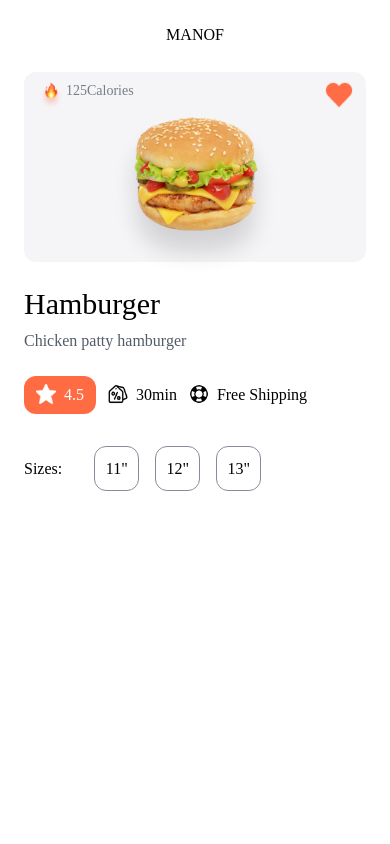
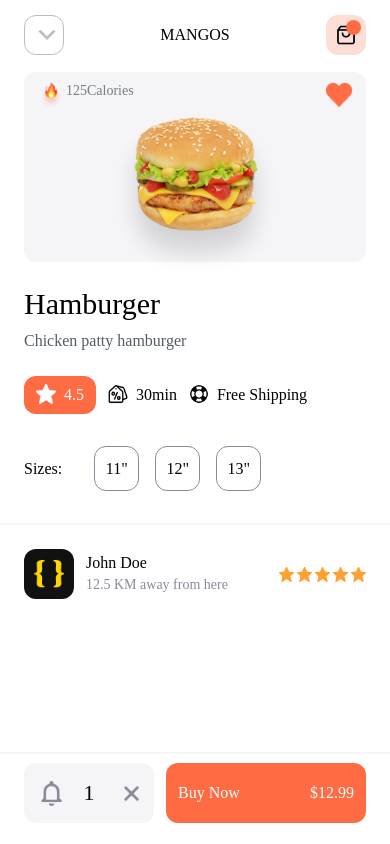
Before and after one commit to cyrillekey/foodie-app, a React Native app: screen /fooddetails in a window 390 px wide. Built offline with nearby package versions, Linux system fonts and the light colour scheme.

Commit message:
added persist

```diff
--- a/Components/Header.js
+++ b/Components/Header.js
@@ -1,9 +1,9 @@
 /* eslint-disable react-native/no-inline-styles */
 /* eslint-disable quotes */
 import React from "react";
-import { View,Text } from "react-native";
-import { COLORS, FONTS } from "../constants";
-const Header = ({containerStye,title,leftComponent,rightComponent})=>{
+import { View,Text, TouchableOpacity ,Image} from "react-native";
+import { COLORS, FONTS, SIZES,icons } from "../constants";
+const Header = ({containerStye,title,leftComponent,rightComponent,quantity})=>{
     return (
         <View style={{
             flexDirection:"row",
@@ -17,7 +17,51 @@
             }}>
                 <Text style={{...FONTS.h3,color:COLORS.black}}>{title.toUpperCase()}</Text>
             </View>
-            {rightComponent}
+            <TouchableOpacity
+            style={{
+                width:40,
+                height:40,
+                alignItems:'center',
+                justifyContent:'center',
+                borderRadius:SIZES.radius,
+                backgroundColor:COLORS.lightOrange2
+            }}
+            onPress={()=>{}}
+            >
+                <Image
+                source={icons.cart}
+                style={{
+                    width:20,
+                    height:20,
+                    tintColor:COLORS.black
+                }}
+                />
+                <View
+                style={{
+                    position:'absolute',
+                    top:5,
+                    right:5,
+                    height:15,
+                    width:15,
+                    alignItems:'center',
+                    justifyContent:'center',
+                    borderRadius:SIZES.radius,
+                    backgroundColor:COLORS.primary,
+                }}
+                >
+                <Text
+                style={{
+                ...FONTS.body5,
+                fontSize:10,
+                color:COLORS.white,
+                textAlign:'center',
+
+                }}
+                >
+                {quantity}
+                </Text>
+                </View>
+            </TouchableOpacity>
         </View>
     );
 };
--- /dev/null
+++ b/Components/LineDivider.js
@@ -0,0 +1,17 @@
+import React from 'react'
+import {View} from 'react-native'
+import { COLORS } from '../constants'
+const LineDivider = ({lineStyle}) => {
+  return (
+    <View
+    style={{
+        height:2,
+        width:'100%',
+        backgroundColor:COLORS.lightGray2,
+        ...lineStyle
+    }}
+    />
+  )
+}
+
+export default LineDivider;
--- /dev/null
+++ b/Components/Ratings.js
@@ -0,0 +1,67 @@
+import React from 'react'
+import { View ,StyleSheet,Image} from 'react-native';
+import { COLORS,icons } from '../constants';
+const Ratings = ({
+    rating,
+    iconStyle,
+    activeColor=COLORS.orange,
+    inactiveColor=COLORS.lightOrange
+}) => {
+  return (
+    <View
+    style={{
+        flexDirection:'row'
+    }}
+    >
+        <Image
+        source={icons.star}
+        style={{
+            tintColor:rating >= 1 ? activeColor : inactiveColor,
+            ...iconStyle,
+            ...style.rateIcon,
+        }}
+        />
+        <Image
+        source={icons.star}
+        style={{
+            tintColor:rating >= 2 ? activeColor : inactiveColor,
+            ...iconStyle,
+            ...style.rateIcon,
+        }}
+        />
+        <Image
+        source={icons.star}
+        style={{
+            tintColor:rating >= 3 ? activeColor : inactiveColor,
+            ...iconStyle,
+            ...style.rateIcon,
+        }}
+        />
+        <Image
+        source={icons.star}
+        style={{
+            tintColor:rating >= 4 ? activeColor : inactiveColor,
+            ...iconStyle,
+            ...style.rateIcon,
+        }}
+        />
+        <Image
+        source={icons.star}
+        style={{
+            tintColor:rating >= 5 ? activeColor : inactiveColor,
+            ...iconStyle,
+            ...style.rateIcon,
+        }}
+        />
+    </View>
+  )
+}
+
+const style=StyleSheet.create({
+    rateIcon:{
+        height:15,
+        width:15
+    }
+});
+
+export default Ratings;
--- /dev/null
+++ b/Components/StepperIncrement.js
@@ -0,0 +1,75 @@
+import React from 'react'
+import { View ,Text} from 'react-native'
+import { TextIconButton } from '.'
+import { COLORS, FONTS, icons, SIZES } from '../constants'
+const StepperIncrement = ({
+    value=1,
+    containerStyle,
+    onAdd,
+    onMinus,
+}) => {
+  return (
+    <View
+    style={{
+        flexDirection:'row',
+        height:60,
+        width:130,
+        backgroundColor:COLORS.lightGray2,
+        borderRadius:SIZES.radius,
+        ...containerStyle
+    }}
+    >
+        <TextIconButton
+            containerStyle={{
+                width:50,
+                alignItems:'center',
+                justifyComponent:'center'
+            }}
+            iconLeft={icons.notification}
+            iconStyle={{
+                height:25,
+                width:25,
+                tintColor:value>1 ?COLORS.primary : COLORS.gray
+            }}
+
+            onPress={{
+                onMinus
+            }}
+        />
+        <View
+        style={{
+            flex:1,
+            alignItems:'center',
+            justifyContent:'center'
+        }}
+        >
+    <Text
+    style={{
+        ...FONTS.h2
+    }}
+    >
+        {value}
+    </Text>
+        </View>
+        <TextIconButton
+            containerStyle={{
+                width:50,
+                alignItems:'center',
+                justifyComponent:'center'
+            }}
+            iconRight={icons.cross}
+            iconStyle={{
+                height:25,
+                width:25,
+                tintColor:value>1 ?COLORS.primary : COLORS.gray
+            }}
+
+            onPress={
+                onAdd
+            }
+        />
+    </View>
+  )
+}
+
+export default StepperIncrement
--- a/Components/TextButton.js
+++ b/Components/TextButton.js
@@ -2,7 +2,7 @@
 import React from "react";
 import { Text, TouchableOpacity, View } from "react-native";
 import { COLORS, FONTS } from "../constants";
-const TextButton=({buttonContainerStyle,label,labelStyle,onPress,disabled})=>{
+const TextButton=({buttonContainerStyle,label,labelStyle,onPress,disabled,label2="",label2Style})=>{
     return (
         <TouchableOpacity
         style={{
@@ -23,6 +23,19 @@
             >
                 {label}
             </Text>
+            {label2 !="" &&
+            <Text
+                style={{
+                    flex:1,
+                    textAlign:'right',
+                    ...FONTS.h3,
+                    ...label2Style,
+                    color:COLORS.white,
+                }}
+            >
+                {label2}
+            </Text>
+            }
         </TouchableOpacity>
     )
 };
--- a/package.json
+++ b/package.json
@@ -24,6 +24,7 @@
     "react-native-vector-icons": "^9.1.0",
     "react-redux": "^7.2.6",
     "redux": "^4.1.2",
+    "redux-persist": "^6.0.0",
     "redux-thunk": "^2.4.1"
   },
   "devDependencies": {
--- a/screens/Food/FoodDetails.js
+++ b/screens/Food/FoodDetails.js
@@ -1,7 +1,7 @@
 /* eslint-disable react-native/no-inline-styles */
 import React from 'react'
 import { ScrollView, View ,Image, Text} from 'react-native'
-import { Header, Iconlabel, TextButton } from '../../Components'
+import { Header, Iconlabel, LineDivider, Ratings, StepperIncrement, TextButton, TextIconButton } from '../../Components'
 import { COLORS ,SIZES,icons, FONTS,images, dummyData} from '../../constants'
 const FoodDetails = ({navigation}) => {
   return (
@@ -18,7 +18,29 @@
             alignItems:'center',
             paddingHorizontal:SIZES.padding
     }}
-        title="Manof"
+        title="Mangos"
+        leftComponent={
+            <TextIconButton
+            iconLeft={icons.down_arrow}
+            containerStyle={{
+                width:40,
+                height:40,
+                justifyContent:'center',
+                alignItems:'center',
+                borderWidth:1,
+                borderRadius:SIZES.radius,
+                borderColor:COLORS.gray2
+            }}
+            iconStyle={{
+                width:20,
+                height:20,
+                tintColor:COLORS.gray2
+            }}
+            onPress={()=>{
+                navigation.pop()
+            }}
+            />
+        }
     />
     <ScrollView>
         <View style={{
@@ -215,7 +237,70 @@
                 </View>
             </View>
         </View>
+        <LineDivider/>
+        <View
+            style={{
+                flexDirection:'row',
+                marginVertical:SIZES.padding,
+                paddingHorizontal:SIZES.padding,
+                alignItems:'center'
+            }}
+        >
+            <Image
+            source={images.profile}
+            style={{
+                width:50,
+                height:50,
+                borderRadius:SIZES.radius
+            }}
+            />
+            <View
+            style={{
+                flex:1,
+                marginLeft:SIZES.radius,
+                justifyContent:'center'
+            }}
+            >
+                <Text style={{...FONTS.h3}}>John Doe</Text>
+                <Text style={{...FONTS.body4,color:COLORS.gray}}>12.5 KM away from here</Text>
+
+            </View>
+            <Ratings
+                rating={4}
+                iconStyle={{
+                    marginLeft:3,
+                }}
+                />
+        </View>
     </ScrollView>
+    <LineDivider/>
+    <View
+    style={{
+        flexDirection:'row',
+        height:90,
+        alignItems:'center',
+        paddingHorizontal:SIZES.padding,
+        paddingBottom:SIZES.radius
+    }}
+    ><StepperIncrement
+            onAdd={()=>{}}
+            onMinus={()=>{}}
+            value={1}
+        />
+        <TextButton
+        buttonContainerStyle={{
+            flex:1,
+            flexDirection:'row',
+            height:60,
+            marginLeft:SIZES.radius,
+            paddingHorizontal:SIZES.radius,
+            borderRadius:SIZES.radius
+        }}
+        label="Buy Now"
+        label2='$12.99'
+
+        />
+    </View>
     </View>
   )
 }
--- a/screens/MainLayout.js
+++ b/screens/MainLayout.js
@@ -186,23 +186,12 @@
                     borderRadius:SIZES.radius,
                 }}
                 onPress={()=>navigation.openDrawer()}
+
                 >
                     <Image source={icons.menu}/>
                 </TouchableOpacity>
             }
-            rightComponent={
-                <TouchableOpacity style={{
-                    borderRadius:SIZES.radius,
-                    alignItems:'center',
-                    justifyContent:'center',
-                }}>
-                    <Image source={dummyData.myProfile.profile_image} style={{
-                        width:40,
-                        height:40,
-                        borderRadius:SIZES.radius,
-                    }}/>
-                </TouchableOpacity>
-            }
+            quantity={14}
             />
             <View style={{
                 flex:1,
--- /dev/null
+++ b/stores/store.js
@@ -0,0 +1,17 @@
+import { createStore ,applyMiddleware} from "redux";
+import {persistReducer,persistStore} from "redux-persist";
+import { PersistGate } from "redux-persist/integration/react";
+import storage from "redux-persist/lib/storage";
+import rootReducer from "./rootReducer";
+import thunk from "redux-thunk"
+
+const persistConfig={
+    key:'root',
+    storage
+}
+const persistedReducer=persistReducer(persistConfig,rootReducer);
+
+const store=createStore(persistedReducer,applyMiddleware(thunk));
+let persistor=persistStore(store)
+
+export {persistor,store};
```
Also changed, not shown: App.js (+4 -6 lines), Components/index.js (+7 -1 lines), 2 other files (tests, documents, lock files or other folders).
